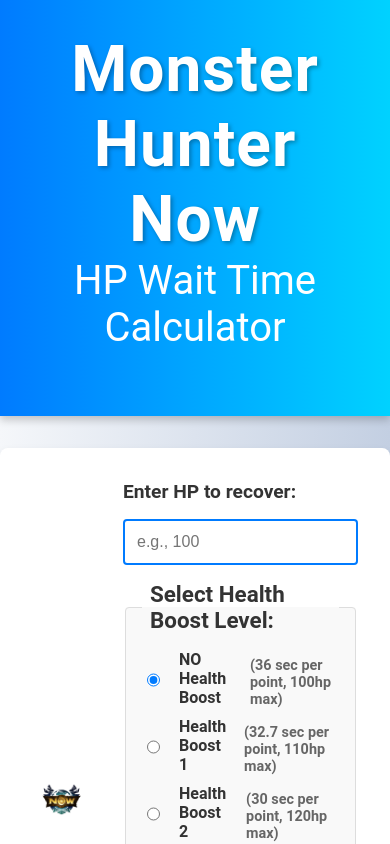
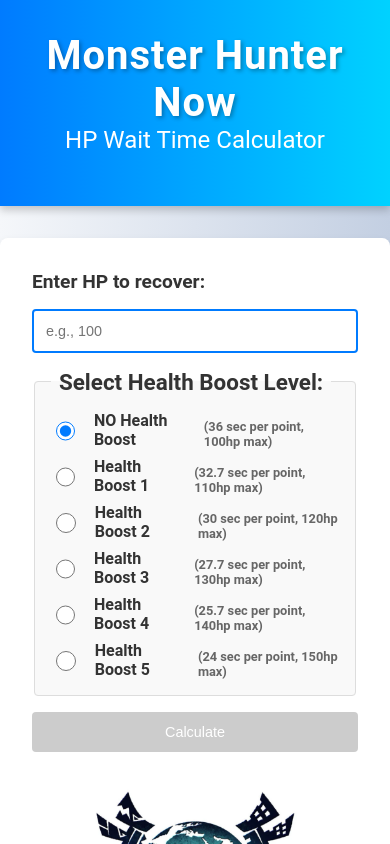
Before and after one commit to g-dilek/MHNowCalc, a plain HTML site: page index.html in a window 390 px wide. Drawn offline with Linux system fonts and the light colour scheme.

Commit message:
replace styles.css

```diff
--- a/styles.css
+++ b/styles.css
@@ -191,3 +191,45 @@ footer {
   margin: 0; /* Remove any margin to avoid extra space */
   box-sizing: border-box; /* Include padding and border in element's total width and height */
 }
+
+/* Media Queries for Mobile Devices */
+@media (max-width: 768px) {
+  .container {
+    flex-direction: column;
+    align-items: center;
+  }
+
+  #image {
+    order: 1;
+    margin-bottom: 2rem; /* Space below image */
+  }
+
+  form {
+    flex: none;
+    width: 100%;
+  }
+
+  header h1 {
+    font-size: 2.5rem; /* Smaller font size for mobile */
+  }
+
+  header h2 {
+    font-size: 1.5rem; /* Smaller font size for mobile */
+  }
+
+  .radio-description {
+    font-size: 0.8rem; /* Smaller font size for mobile */
+  }
+
+  input[type="number"] {
+    font-size: 0.9rem; /* Smaller font size for mobile */
+  }
+
+  button {
+    font-size: 0.9rem; /* Smaller font size for mobile */
+  }
+
+  #result {
+    font-size: 1.2rem; /* Smaller font size for mobile */
+  }
+}
```
